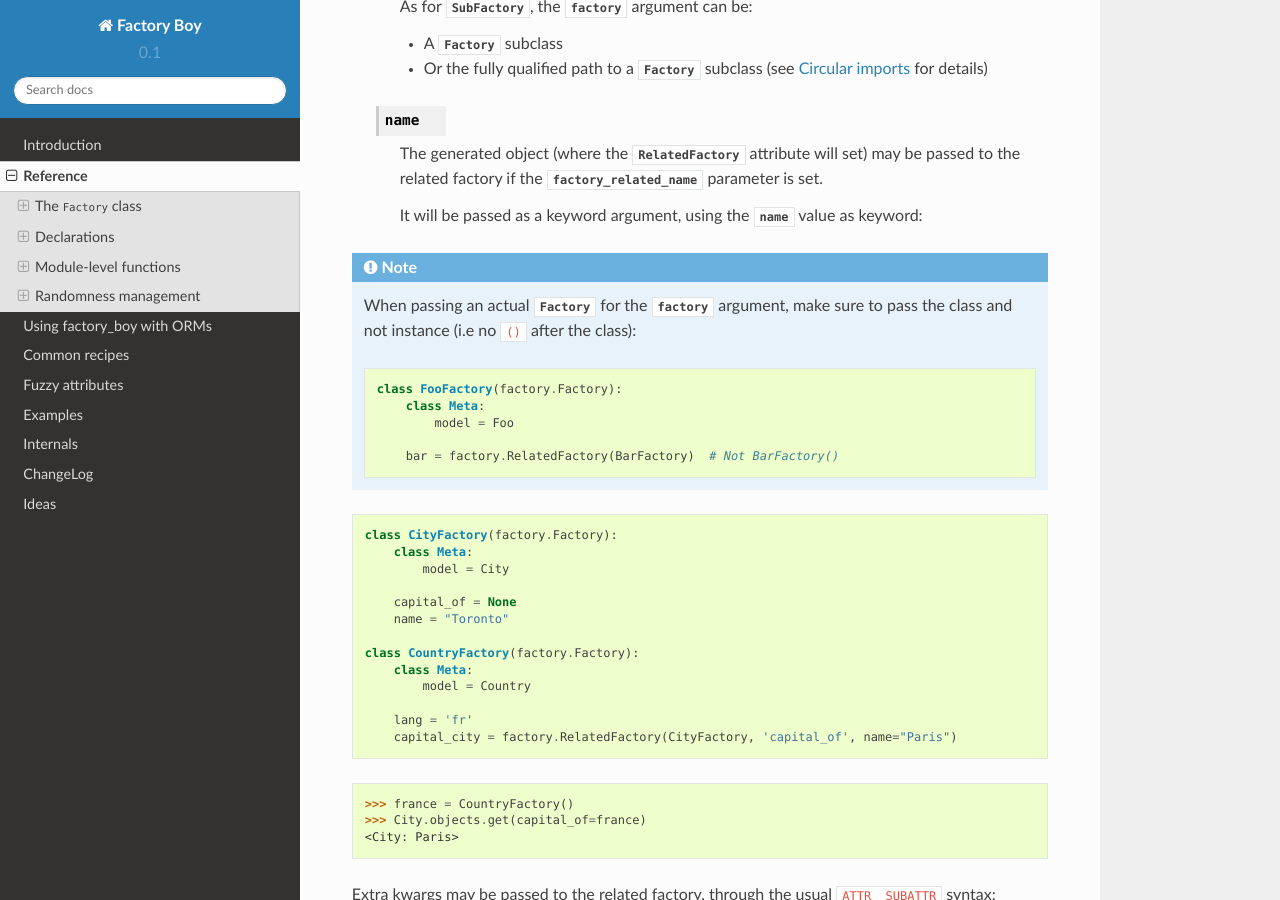
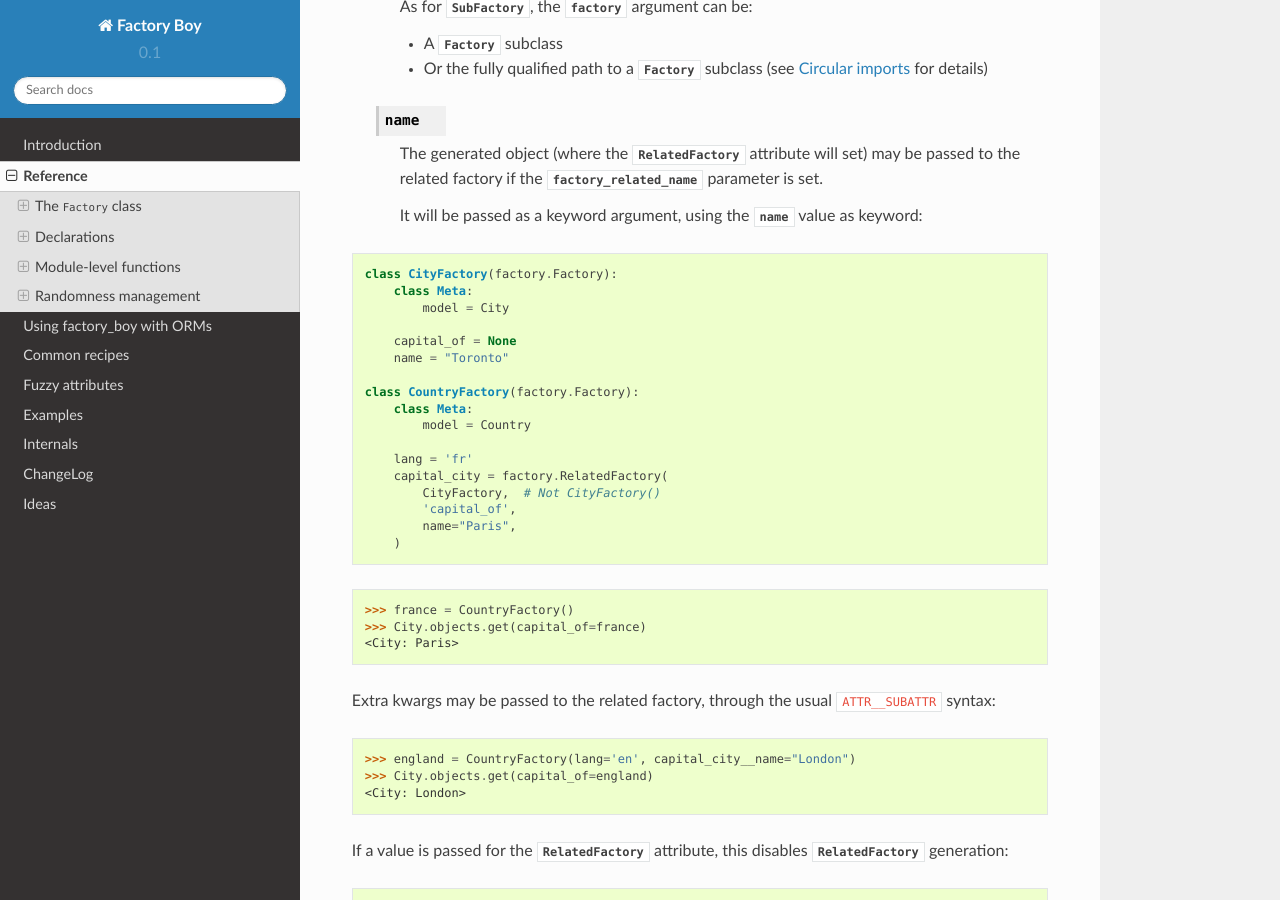
Before and after one commit to FactoryBoy/factory_boy, a Sphinx documentation site: the page built from docs/reference.rst, in a window 1280 px wide and 900 px high, scrolled down 27865 px. Built offline with Sphinx 7.4.7 and the Read the Docs theme 2.0.0, drawn with Linux system fonts in a browser that asks for light colours.

Commit message:
Replace RelatedFactory usage note with comment
Instead of creating a block with a note about incorrect usage and
introducing another example, indicate the potential gotcha with a
comment. This improves conciseness and readability, and is more
consistent with SubFactory’s documentation of the issue.

```diff
--- a/docs/reference.rst
+++ b/docs/reference.rst
@@ -1641,21 +1641,6 @@ RelatedFactory
         keyword:
 
 
-.. note::
-
-          When passing an actual :class:`~factory.Factory` for the
-          :attr:`~factory.RelatedFactory.factory` argument, make sure to pass
-          the class and not instance (i.e no ``()`` after the class):
-
-          .. code-block:: python
-
-              class FooFactory(factory.Factory):
-                  class Meta:
-                      model = Foo
-
-                  bar = factory.RelatedFactory(BarFactory)  # Not BarFactory()
-
-
 .. code-block:: python
 
     class CityFactory(factory.Factory):
@@ -1670,7 +1655,11 @@ RelatedFactory
             model = Country
 
         lang = 'fr'
-        capital_city = factory.RelatedFactory(CityFactory, 'capital_of', name="Paris")
+        capital_city = factory.RelatedFactory(
+            CityFactory,  # Not CityFactory()
+            'capital_of',
+            name="Paris",
+        )
 
 .. code-block:: pycon
 
```
